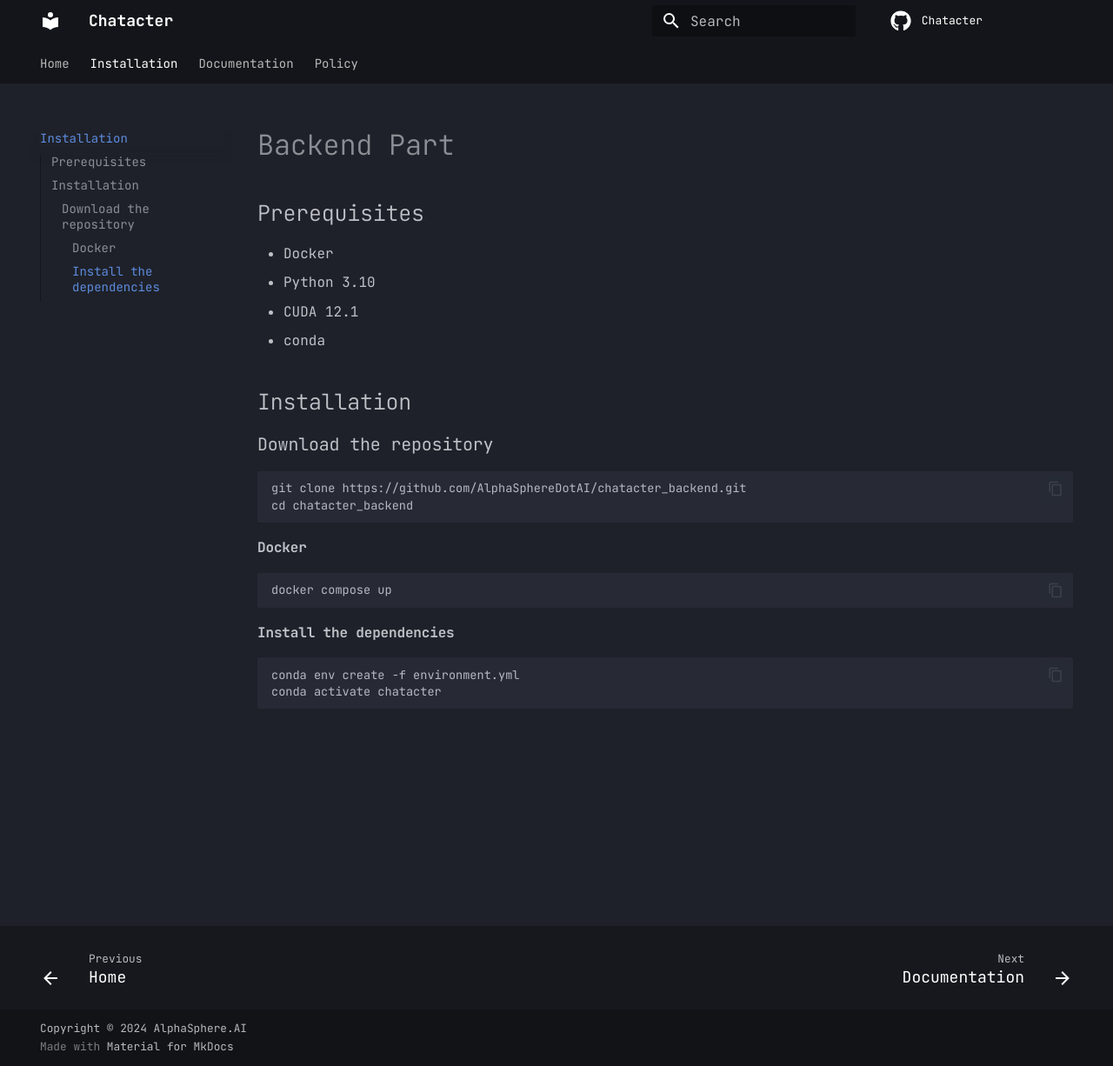
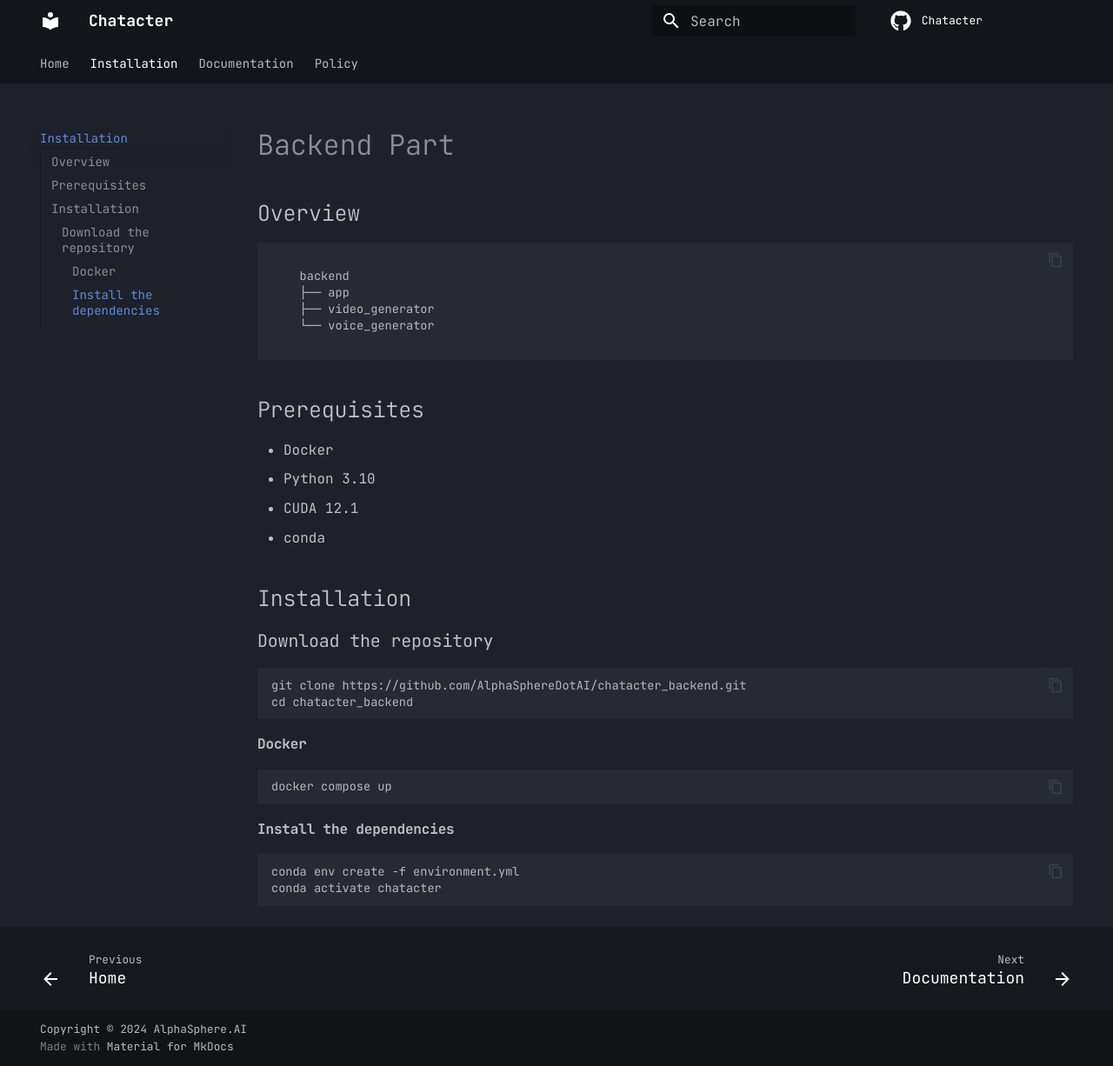
Before and after one commit to AlphaSphereDotAI/chatacter, an MkDocs documentation site: the page built from docs/install.md, in a window 1280 px wide and 1226 px high. Shown: the whole window at 87% size. Built offline with MkDocs 1.6.1 and Material for MkDocs 9.7.7, drawn with Linux system fonts in a browser that asks for light colours; comment, search, counter and statistics services are not loaded.

````diff
--- a/docs/install.md
+++ b/docs/install.md
@@ -1,4 +1,15 @@
 # Backend Part
+
+## Overview
+
+```plaintext
+
+    backend
+    ├── app
+    ├── video_generator
+    └── voice_generator
+
+```
 
 ## Prerequisites
 
````
